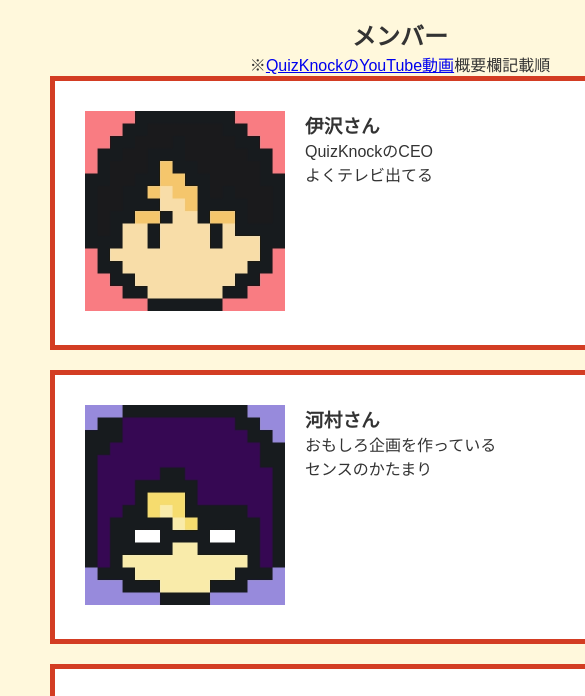
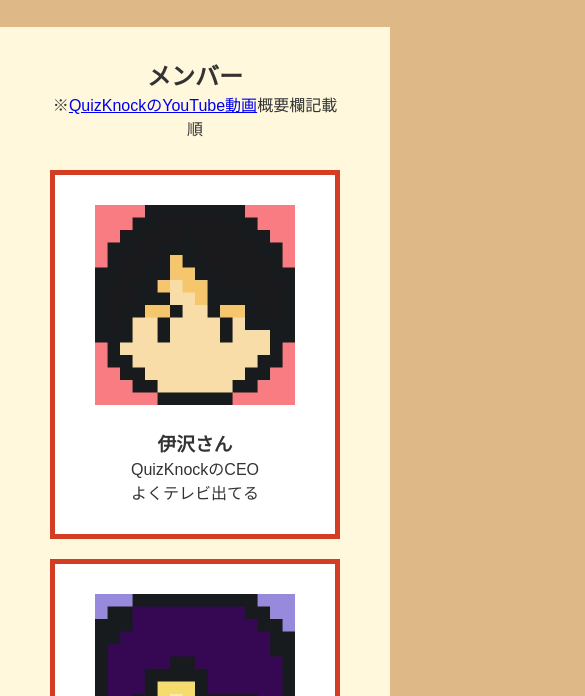
Before and after one commit to trm0-0/recommend, a plain HTML site: page index.html in a window 390 px wide. Shown: the part 271-967 px from the top of the page, 585 px wide, since content can reach past the window. Drawn offline with Linux system fonts and the light colour scheme; some packages are replaced by stand-ins of ours.

Commit message:
Add files via upload

```diff
--- a/css/styles.css
+++ b/css/styles.css
@@ -1,21 +1,20 @@
-body{
-  color:#333;
-  font-family: "游ゴシック",sans-serif;
+body {
+  color: #333;
+  font-family: "游ゴシック", sans-serif;
   margin: 0;
   background-color: burlywood;
-
 }
 
-header{
+header {
   background-color: bisque;
   text-align: center;
   margin-top: 30px;
-
+  padding: 20px;
 }
 
-.member{
+.member {
   background-color: cornsilk;
-  width:800px;
+  max-width: 800px;
   margin-left: auto;
   margin-right: auto;
   padding-left: 50px;
@@ -25,12 +24,9 @@
   text-align: center;
 }
 
-.member>section{
-  background-color:white;
-padding-top: 30px;
-padding-left: 30px;
-padding-right: 30px;
-padding-bottom: 30px;
+.member>section {
+  background-color: white;
+  padding: 30px 4%;
   margin-bottom: 20px;
   display: flex;
   text-align: left;
@@ -39,18 +35,45 @@
   border-color: rgb(211, 61, 35);
 }
 
-.icon{
+.icon {
+  width: 30%;
   align-items: center;
 }
 
-.setsumei{
-  padding-left: 20px;
+.icon img {
+  width: 100%;
+  object-fit: contain;
 }
 
-footer{
+.setsumei {
+  margin-top: 20px;
+  margin-left: 4%;
+}
+
+.text{
+  padding: 40px 0;
+}
+
+footer {
   text-align: center;
   font: size 14px;
   margin-top: 30px;
   margin-bottom: 60px;
+}
 
+@media screen and (max-width:600px) {
+  .member>p{
+    margin-bottom: 30px;
   }
+  .member>section {
+    flex-direction: column;
+    text-align: center;
+  }
+  .icon {
+    width: 100%;
+  }
+
+  .setsumei{
+    margin-left: 0;
+  }
+}
```
Lines whose indentation alone changed are shown as unchanged.
